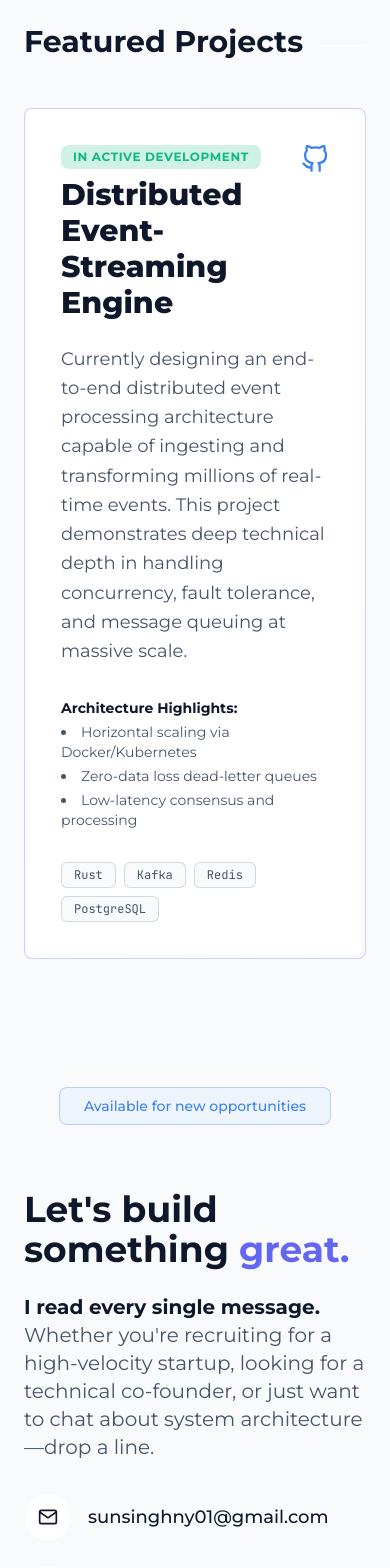
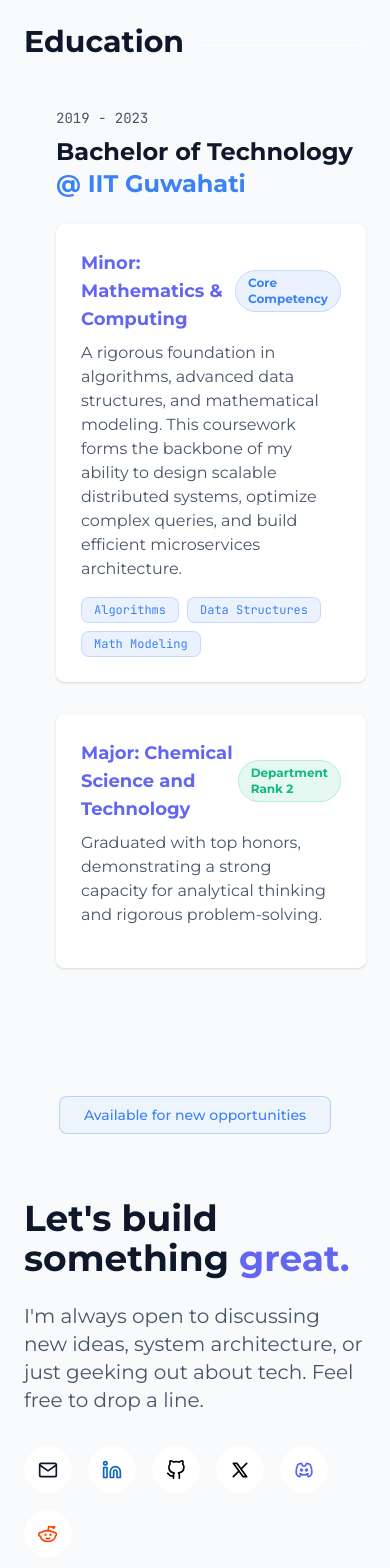
Before and after one commit to Thesirloc/portfolio, a Next.js app: page / in a window 390 px wide. Shown: the part 4200-5768 px from the top of the page. Built offline with nearby package versions, Linux system fonts and the light colour scheme.

Commit message:
Updated featured projects section and updated connect section to include more social links

```diff
--- a/src/app/page.tsx
+++ b/src/app/page.tsx
@@ -128,47 +128,48 @@ export default function Home() {
           </div>
         </section>
 
-        {/* Projects Section */}
-        <section id="projects" className="scroll-mt-32">
+        {/* Education Section */}
+        <section id="education" className="scroll-mt-32">
           <div className="flex items-center gap-4 mb-12">
-            <h2 className="text-3xl md:text-4xl font-bold">Featured Projects</h2>
+            <h2 className="text-3xl md:text-4xl font-bold">Education</h2>
             <div className="h-px bg-[var(--bg-surface)] flex-grow mt-2"></div>
           </div>
 
-          <div className="grid grid-cols-1 md:grid-cols-2 gap-8">
-            {/* Main Placeholder Project */}
-            <div className="col-span-1 md:col-span-2 group relative bg-gradient-to-br from-[var(--bg-surface)] to-[var(--bg-base)] p-1 rounded-lg border border-[var(--brand-secondary)]/30 overflow-hidden hover:border-[var(--brand-primary)] transition-colors duration-500">
-              <div className="absolute inset-0 bg-gradient-to-r from-[var(--brand-primary)]/10 to-[var(--brand-secondary)]/10 opacity-0 group-hover:opacity-100 transition-opacity duration-500"></div>
-              <div className="relative bg-[var(--bg-surface)] h-full p-8 md:p-12 rounded-lg">
-                <div className="flex justify-between items-start mb-6">
-                  <div>
-                    <div className="flex items-center gap-3 mb-2">
-                      <span className="px-3 py-1 bg-[var(--brand-accent)]/20 text-[var(--brand-accent)] text-xs font-bold uppercase tracking-wider rounded-lg">In Active Development</span>
+          <div className="space-y-16">
+            <div className="relative pl-8 md:pl-0">
+              <div className="md:grid md:grid-cols-4 md:items-baseline gap-8">
+                <div className="md:col-span-1 text-[var(--text-muted)] font-mono text-sm mb-2 md:mb-0">
+                  2019 - 2023
                 </div>
-                    <h3 className="text-3xl font-extrabold text-[var(--text-base)]">Distributed Event-Streaming Engine</h3>
+                <div className="md:col-span-3">
+                  <h3 className="text-2xl font-bold text-[var(--text-base)]">Bachelor of Technology <span className="text-[var(--brand-primary)]">@ IIT Guwahati</span></h3>
+
+                  <div className="mt-6 space-y-8">
+                    <div className="bg-[var(--bg-surface)] p-6 rounded-lg border border-[var(--bg-surface)] shadow-sm hover:shadow-md transition-shadow">
+                      <div className="flex items-center justify-between mb-2">
+                        <h4 className="font-bold text-lg text-[var(--brand-secondary)]">Minor: Mathematics & Computing</h4>
+                        <span className="px-3 py-1 bg-[var(--brand-primary)]/10 text-[var(--brand-primary)] border border-[var(--brand-primary)]/20 text-xs font-bold rounded-full">Core Competency</span>
                       </div>
-                  <a href="#" className="text-[var(--brand-primary)] hover:text-[var(--brand-secondary)] transition-colors">
-                    <svg xmlns="http://www.w3.org/2000/svg" width="28" height="28" viewBox="0 0 24 24" fill="none" stroke="currentColor" strokeWidth="2" strokeLinecap="round" strokeLinejoin="round"><path d="M9 19c-5 1.5-5-2.5-7-3m14 6v-3.87a3.37 3.37 0 0 0-.94-2.61c3.14-.35 6.44-1.54 6.44-7A5.44 5.44 0 0 0 20 4.77 5.07 5.07 0 0 0 19.91 1S18.73.65 16 2.48a13.38 13.38 0 0 0-7 0C6.27.65 5.09 1 5.09 1A5.07 5.07 0 0 0 5 4.77a5.44 5.44 0 0 0-1.5 3.78c0 5.42 3.3 6.61 6.44 7A3.37 3.37 0 0 0 9 18.13V22"></path></svg>
-                  </a>
-                </div>
-                <p className="text-[var(--text-muted)] text-lg mb-8 leading-relaxed">
-                  Currently designing an end-to-end distributed event processing architecture capable of ingesting and transforming millions of real-time events. This project demonstrates deep technical depth in handling concurrency, fault tolerance, and message queuing at massive scale.
+                      <p className="text-[var(--text-muted)] mb-4">
+                        A rigorous foundation in algorithms, advanced data structures, and mathematical modeling. This coursework forms the backbone of my ability to design scalable distributed systems, optimize complex queries, and build efficient microservices architecture.
                       </p>
-                <div className="grid md:grid-cols-2 gap-6 text-sm">
-                  <div>
-                    <strong className="block text-[var(--text-base)] mb-1">Architecture Highlights:</strong>
-                    <ul className="list-disc list-inside text-[var(--text-muted)] space-y-1">
-                      <li>Horizontal scaling via Docker/Kubernetes</li>
-                      <li>Zero-data loss dead-letter queues</li>
-                      <li>Low-latency consensus and processing</li>
-                    </ul>
+                      <div className="flex flex-wrap gap-2">
+                        {["Algorithms", "Data Structures", "Math Modeling"].map(tech => (
+                          <span key={tech} className="px-3 py-1 rounded-lg text-xs font-mono bg-[var(--brand-primary)]/10 text-[var(--brand-primary)] border border-[var(--brand-primary)]/20">{tech}</span>
+                        ))}
                       </div>
                     </div>
-                <div className="mt-8 flex gap-2 flex-wrap">
-                  <span className="px-3 py-1 bg-[var(--bg-base)] text-[var(--text-muted)] font-mono text-xs rounded-md border border-[var(--text-muted)]/20">Rust</span>
-                  <span className="px-3 py-1 bg-[var(--bg-base)] text-[var(--text-muted)] font-mono text-xs rounded-md border border-[var(--text-muted)]/20">Kafka</span>
-                  <span className="px-3 py-1 bg-[var(--bg-base)] text-[var(--text-muted)] font-mono text-xs rounded-md border border-[var(--text-muted)]/20">Redis</span>
-                  <span className="px-3 py-1 bg-[var(--bg-base)] text-[var(--text-muted)] font-mono text-xs rounded-md border border-[var(--text-muted)]/20">PostgreSQL</span>
+
+                    <div className="bg-[var(--bg-surface)] p-6 rounded-lg border border-[var(--bg-surface)] shadow-sm hover:shadow-md transition-shadow">
+                      <div className="flex items-center justify-between mb-2">
+                        <h4 className="font-bold text-lg text-[var(--brand-secondary)]">Major: Chemical Science and Technology</h4>
+                        <span className="px-3 py-1 bg-[var(--brand-accent)]/10 text-[var(--brand-accent)] border border-[var(--brand-accent)]/20 text-xs font-bold rounded-full">Department Rank 2</span>
+                      </div>
+                      <p className="text-[var(--text-muted)] mb-4">
+                        Graduated with top honors, demonstrating a strong capacity for analytical thinking and rigorous problem-solving.
+                      </p>
+                    </div>
+                  </div>
                 </div>
               </div>
             </div>
@@ -187,30 +188,35 @@ export default function Home() {
             <div>
               <h2 className="text-4xl md:text-5xl font-bold mb-6">Let's build<br />something <span className="text-[var(--brand-secondary)]">great.</span></h2>
               <p className="text-xl text-[var(--text-muted)] mb-8">
-                <strong className="text-[var(--text-base)]">I read every single message.</strong> Whether you're recruiting for a high-velocity startup, looking for a technical co-founder, or just want to chat about system architecture—drop a line.
+                I'm always open to discussing new ideas, system architecture, or just geeking out about tech. Feel free to drop a line.
               </p>
 
-              <div className="space-y-6">
-                <a href="mailto:sunsinghny01@gmail.com" className="flex items-center gap-4 text-[var(--text-base)] hover:text-[var(--brand-primary)] transition-colors group">
-                  <div className="w-12 h-12 rounded-full bg-[var(--bg-surface)] border border-[var(--bg-base)] flex items-center justify-center group-hover:scale-110 group-hover:border-[var(--brand-primary)] transition-all">
+              <div className="space-y-8">
+                <div className="flex flex-wrap gap-4">
+                  <a href="mailto:sunsinghny01@gmail.com" title="Email" className="w-12 h-12 rounded-full bg-[var(--bg-surface)] border border-[var(--bg-surface)] flex items-center justify-center text-[var(--text-base)] hover:scale-110 hover:shadow-md transition-all">
                     <svg xmlns="http://www.w3.org/2000/svg" width="20" height="20" viewBox="0 0 24 24" fill="none" stroke="currentColor" strokeWidth="2" strokeLinecap="round" strokeLinejoin="round"><path d="M4 4h16c1.1 0 2 .9 2 2v12c0 1.1-.9 2-2 2H4c-1.1 0-2-.9-2-2V6c0-1.1.9-2 2-2z"></path><polyline points="22,6 12,13 2,6"></polyline></svg>
-                  </div>
-                  <span className="font-medium text-lg">sunsinghny01@gmail.com</span>
                   </a>
 
-                <a href="https://www.linkedin.com/in/sushant-i-singh/" target="_blank" rel="noreferrer" className="flex items-center gap-4 text-[var(--text-base)] hover:text-[var(--brand-primary)] transition-colors group">
-                  <div className="w-12 h-12 rounded-full bg-[var(--bg-surface)] border border-[var(--bg-base)] flex items-center justify-center group-hover:scale-110 group-hover:border-[var(--brand-primary)] transition-all">
+                  <a href="https://www.linkedin.com/in/sushant-i-singh/" target="_blank" rel="noreferrer" title="LinkedIn" className="w-12 h-12 rounded-full bg-[var(--bg-surface)] border border-[var(--bg-surface)] flex items-center justify-center text-[#0A66C2] hover:scale-110 hover:shadow-md transition-all">
                     <svg xmlns="http://www.w3.org/2000/svg" width="20" height="20" viewBox="0 0 24 24" fill="none" stroke="currentColor" strokeWidth="2" strokeLinecap="round" strokeLinejoin="round"><path d="M16 8a6 6 0 0 1 6 6v7h-4v-7a2 2 0 0 0-2-2 2 2 0 0 0-2 2v7h-4v-7a6 6 0 0 1 6-6z"></path><rect x="2" y="9" width="4" height="12"></rect><circle cx="4" cy="4" r="2"></circle></svg>
-                  </div>
-                  <span className="font-medium text-lg">LinkedIn</span>
                   </a>
 
-                <a href="https://github.com/Thesirloc" target="_blank" rel="noreferrer" className="flex items-center gap-4 text-[var(--text-base)] hover:text-[var(--brand-primary)] transition-colors group">
-                  <div className="w-12 h-12 rounded-full bg-[var(--bg-surface)] border border-[var(--bg-base)] flex items-center justify-center group-hover:scale-110 group-hover:border-[var(--brand-primary)] transition-all">
+                  <a href="https://github.com/Thesirloc" target="_blank" rel="noreferrer" title="GitHub" className="w-12 h-12 rounded-full bg-[var(--bg-surface)] border border-[var(--bg-surface)] flex items-center justify-center text-black dark:text-white hover:scale-110 hover:shadow-md transition-all">
                     <svg xmlns="http://www.w3.org/2000/svg" width="20" height="20" viewBox="0 0 24 24" fill="none" stroke="currentColor" strokeWidth="2" strokeLinecap="round" strokeLinejoin="round"><path d="M9 19c-5 1.5-5-2.5-7-3m14 6v-3.87a3.37 3.37 0 0 0-.94-2.61c3.14-.35 6.44-1.54 6.44-7A5.44 5.44 0 0 0 20 4.77 5.07 5.07 0 0 0 19.91 1S18.73.65 16 2.48a13.38 13.38 0 0 0-7 0C6.27.65 5.09 1 5.09 1A5.07 5.07 0 0 0 5 4.77a5.44 5.44 0 0 0-1.5 3.78c0 5.42 3.3 6.61 6.44 7A3.37 3.37 0 0 0 9 18.13V22"></path></svg>
+                  </a>
+
+                  <a href="https://x.com/thisSushant" target="_blank" rel="noreferrer" title="X (Twitter)" className="w-12 h-12 rounded-full bg-[var(--bg-surface)] border border-[var(--bg-surface)] flex items-center justify-center text-black dark:text-white hover:scale-110 hover:shadow-md transition-all">
+                    <svg xmlns="http://www.w3.org/2000/svg" width="20" height="20" viewBox="0 0 24 24" fill="none" stroke="currentColor" strokeWidth="2" strokeLinecap="round" strokeLinejoin="round"><path d="M4 4l11.733 16h4.267l-11.733 -16z" /><path d="M4 20l6.768 -6.768m2.46 -2.46l6.772 -6.772" /></svg>
+                  </a>
+
+                  <a href="https://discord.com/users/567744754293407765" target="_blank" rel="noreferrer" title="Discord" className="w-12 h-12 rounded-full bg-[var(--bg-surface)] border border-[var(--bg-surface)] flex items-center justify-center text-[#5865F2] hover:scale-110 hover:shadow-md transition-all">
+                    <svg xmlns="http://www.w3.org/2000/svg" width="20" height="20" viewBox="0 0 24 24" fill="none" stroke="currentColor" strokeWidth="2" strokeLinecap="round" strokeLinejoin="round"><path d="M8 12a1 1 0 1 0 2 0a1 1 0 0 0 -2 0" /><path d="M14 12a1 1 0 1 0 2 0a1 1 0 0 0 -2 0" /><path d="M15.5 17c0 1 1.5 3 2 3c1.5 0 2.833 -1.667 3.5 -3c.667 -1.667 .5 -5.833 -1.5 -11.5c-1.457 -1.015 -3 -1.34 -4.5 -1.5l-1 2.5l-2 1l-2 -1l-1 -2.5c-1.5 .16 -3.043 .485 -4.5 1.5c-2 5.667 -2.167 9.833 -1.5 11.5c.667 1.333 2 3 3.5 3c.5 0 2 -2 2 -3" /><path d="M7 16.5c3.5 2 6.5 2 10 0" /></svg>
+                  </a>
+
+                  <a href="https://www.reddit.com/user/Imaginary-Spinach-59/" target="_blank" rel="noreferrer" title="Reddit" className="w-12 h-12 rounded-full bg-[var(--bg-surface)] border border-[var(--bg-surface)] flex items-center justify-center text-[#FF4500] hover:scale-110 hover:shadow-md transition-all">
+                    <svg xmlns="http://www.w3.org/2000/svg" width="20" height="20" viewBox="0 0 24 24" fill="none" stroke="currentColor" strokeWidth="2" strokeLinecap="round" strokeLinejoin="round"><path d="M12 8c2.648 0 5.028 .826 6.675 2.14a2.5 2.5 0 0 1 2.326 4.36c0 3.59 -4.03 6.5 -9 6.5c-4.875 0 -8.845 -2.8 -9 -6.294l-1 -.206a2.5 2.5 0 0 1 2.326 -4.36c1.646 -1.313 4.026 -2.14 6.674 -2.14z" /><path d="M12 8l1 -5l6 1" /><circle cx="19" cy="4" r="1" /><circle cx="9" cy="13" r=".5" fill="currentColor" /><circle cx="15" cy="13" r=".5" fill="currentColor" /><path d="M10 17c.667 .333 1.333 .5 2 .5s1.333 -.167 2 -.5" /></svg>
+                  </a>
                 </div>
-                  <span className="font-medium text-lg">GitHub</span>
-                </a>
               </div>
             </div>
 
--- a/src/components/Navbar.tsx
+++ b/src/components/Navbar.tsx
@@ -17,7 +17,7 @@ export default function Navbar() {
         <div className="hidden md:flex items-center gap-6">
           <a href="#about" className="text-sm font-medium hover:text-[var(--brand-primary)] transition-colors">About</a>
           <a href="#experience" className="text-sm font-medium hover:text-[var(--brand-primary)] transition-colors">Experience</a>
-          <a href="#projects" className="text-sm font-medium hover:text-[var(--brand-primary)] transition-colors">Projects</a>
+          <a href="#education" className="text-sm font-medium hover:text-[var(--brand-primary)] transition-colors">Education</a>
           <a href="#connect" className="text-sm font-medium hover:text-[var(--brand-primary)] transition-colors">Connect</a>
           <a href="/Sushant_Singh_Resume_2026.pdf" target="_blank" rel="noreferrer" className="text-sm font-medium text-[var(--brand-secondary)] hover:opacity-80 transition-opacity">Résumé</a>
           <ThemeToggle />
@@ -45,7 +45,7 @@ export default function Navbar() {
         <div className="md:hidden mt-4 pb-4 border-t border-[var(--bg-surface)] pt-4 flex flex-col gap-4 max-w-6xl mx-auto">
           <a href="#about" onClick={() => setMenuOpen(false)} className="text-sm font-medium hover:text-[var(--brand-primary)] transition-colors">About</a>
           <a href="#experience" onClick={() => setMenuOpen(false)} className="text-sm font-medium hover:text-[var(--brand-primary)] transition-colors">Experience</a>
-          <a href="#projects" onClick={() => setMenuOpen(false)} className="text-sm font-medium hover:text-[var(--brand-primary)] transition-colors">Projects</a>
+          <a href="#education" onClick={() => setMenuOpen(false)} className="text-sm font-medium hover:text-[var(--brand-primary)] transition-colors">Education</a>
           <a href="#connect" onClick={() => setMenuOpen(false)} className="text-sm font-medium hover:text-[var(--brand-primary)] transition-colors">Connect</a>
           <a href="/Sushant_Singh_Resume_2026.pdf" target="_blank" rel="noreferrer" onClick={() => setMenuOpen(false)} className="text-sm font-medium text-[var(--brand-secondary)] hover:opacity-80 transition-opacity">Résumé</a>
         </div>
```
Lines whose indentation alone changed are shown as unchanged.
